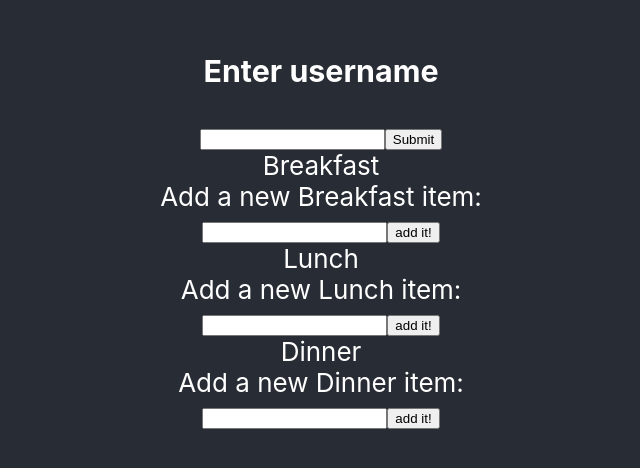
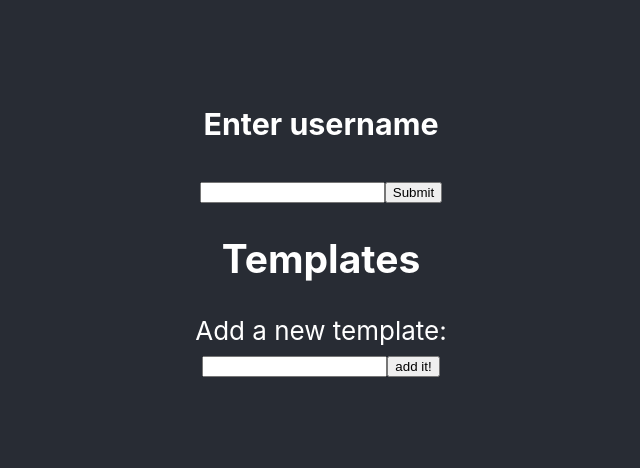
Before and after one commit to timdecillis/swolemate, a React (Create React App) app in the folder client/: page / in a window 1280 px wide. Shown: the part 174-642 px from the top of the page, without its empty margins (319-959 px from the left). Built offline with nearby package versions, Linux system fonts and the light colour scheme.

Commit message:
Converted Meal to Templates and all corresponding info

```diff
--- a/client/src/App.tsx
+++ b/client/src/App.tsx
@@ -4,15 +4,9 @@ import axios from 'axios';
 import './App.css';
 import Templates from './components/Templates';
 
-interface MealItems {
-  breakfast: string[],
-  lunch: string[],
-  dinner: string[]
-}
-
 function App() {
 
-  const [mealItems, setMealItems] = useState<MealItems>({ breakfast: [], lunch: [], dinner: [] });
+  const [templates, setTemplates] = useState<string[]>([]);
   const [user, setUser] = useState('');
 
   const instance = axios.create({
@@ -23,7 +17,7 @@ function App() {
     event.preventDefault()
     instance.get('/getUserFoods', { params: { user } })
       .then(({data}) => {
-        setMealItems(data)
+        setTemplates(data)
       })
   }
 
@@ -37,9 +31,7 @@ function App() {
             <input type='submit' />
           </form>
         </div>
-        <Templates setMealItems={setMealItems} label={"Breakfast"} foods={mealItems.breakfast} />
-        <Templates setMealItems={setMealItems} label={"Lunch"} foods={mealItems.lunch} />
-        <Templates setMealItems={setMealItems} label={"Dinner"} foods={mealItems.dinner} />
+        <Templates setTemplates={setTemplates} />
       </header>
     </div>
   );
--- a/client/src/components/Templates.tsx
+++ b/client/src/components/Templates.tsx
@@ -1,27 +1,11 @@
 import React, { SyntheticEvent, useState } from 'react';
 import axios from 'axios';
 
-interface MealItems {
-  breakfast: string[],
-  lunch: string[],
-  dinner: string[]
+interface TemplateProps {
+  setTemplates: React.Dispatch<React.SetStateAction<string[]>>;
 }
 
-interface MealProps {
-  label: string;
-  foods: string[];
-  setMealItems: React.Dispatch<React.SetStateAction<MealItems>>;
-}
-
-const Meal = ({ label, foods, setMealItems }: MealProps) => {
-
-  const lower = function (word: string): string {
-    let newWord = word[0].toLowerCase();
-    for (let i = 1; i < word.length; i++) {
-      newWord += word[i]
-    }
-    return newWord;
-  }
+const Templates = ({ setTemplates }: TemplateProps) => {
 
   const instance = axios.create({
     baseURL: 'http://localhost:5000'
@@ -31,22 +15,18 @@ const Meal = ({ label, foods, setMealItems }: MealProps) => {
 
   const onSubmit = (event: SyntheticEvent) => {
     event.preventDefault()
-    const lowerLabel = lower(label);
-    instance.post('/addFood', { input, lowerLabel })
+    instance.post('/addFood', { input })
       .then(({data}) => {
         console.log(data)
-        setMealItems(data);
+        setTemplates(data);
       })
   }
 
   return (
     <>
-      <div>{label}</div>
-      <div>
-        {foods && foods.map((item, i) => <div key={i}>{item}</div>)}
-      </div>
+      <h2>Templates</h2>
       <form onSubmit={onSubmit}>
-        <label htmlFor="new-item">Add a new {label} item: </label><br />
+        <label htmlFor="new-item">Add a new template: </label><br />
         <input type="text" id="new_item" name="new_item" onChange={e => setInput(e.target.value)}></input>
         <input type="submit" value="add it!" />
       </form>
@@ -54,4 +34,4 @@ const Meal = ({ label, foods, setMealItems }: MealProps) => {
   )
 }
 
-export default Meal
+export default Templates
```
